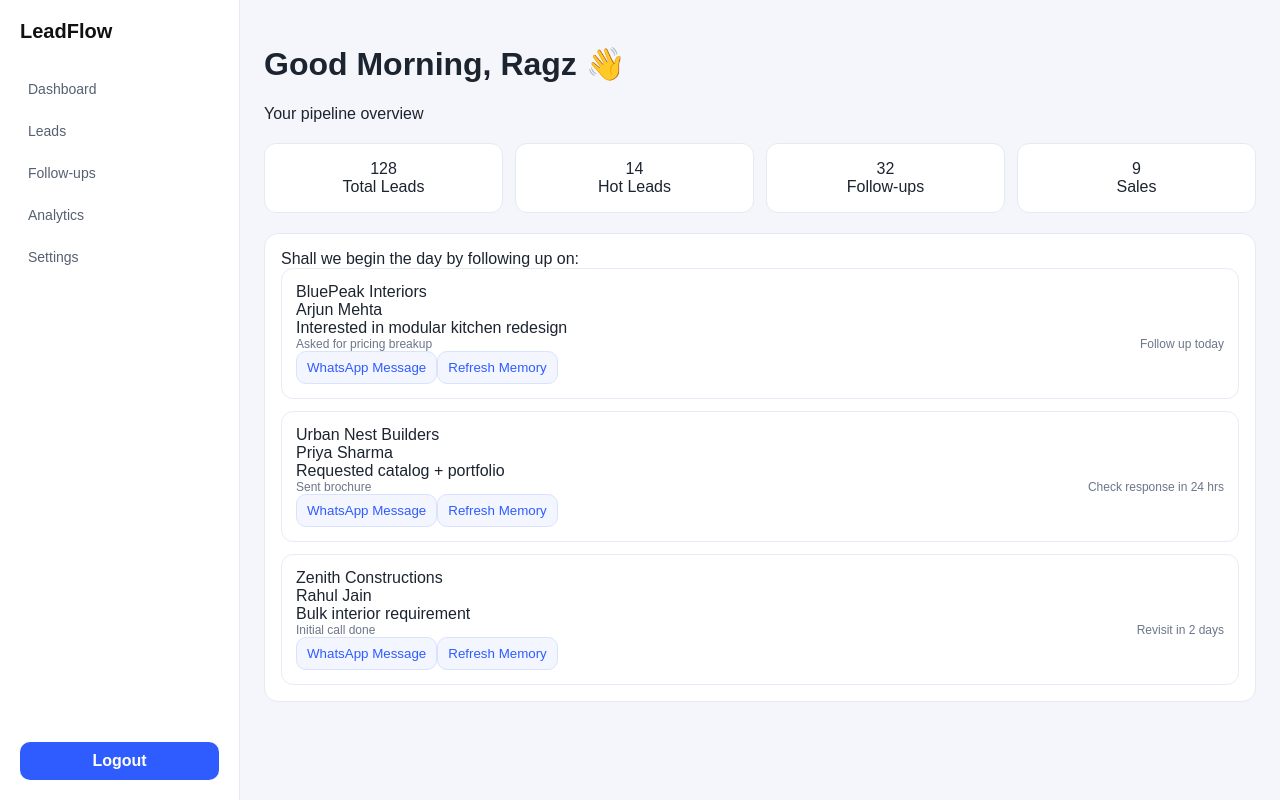
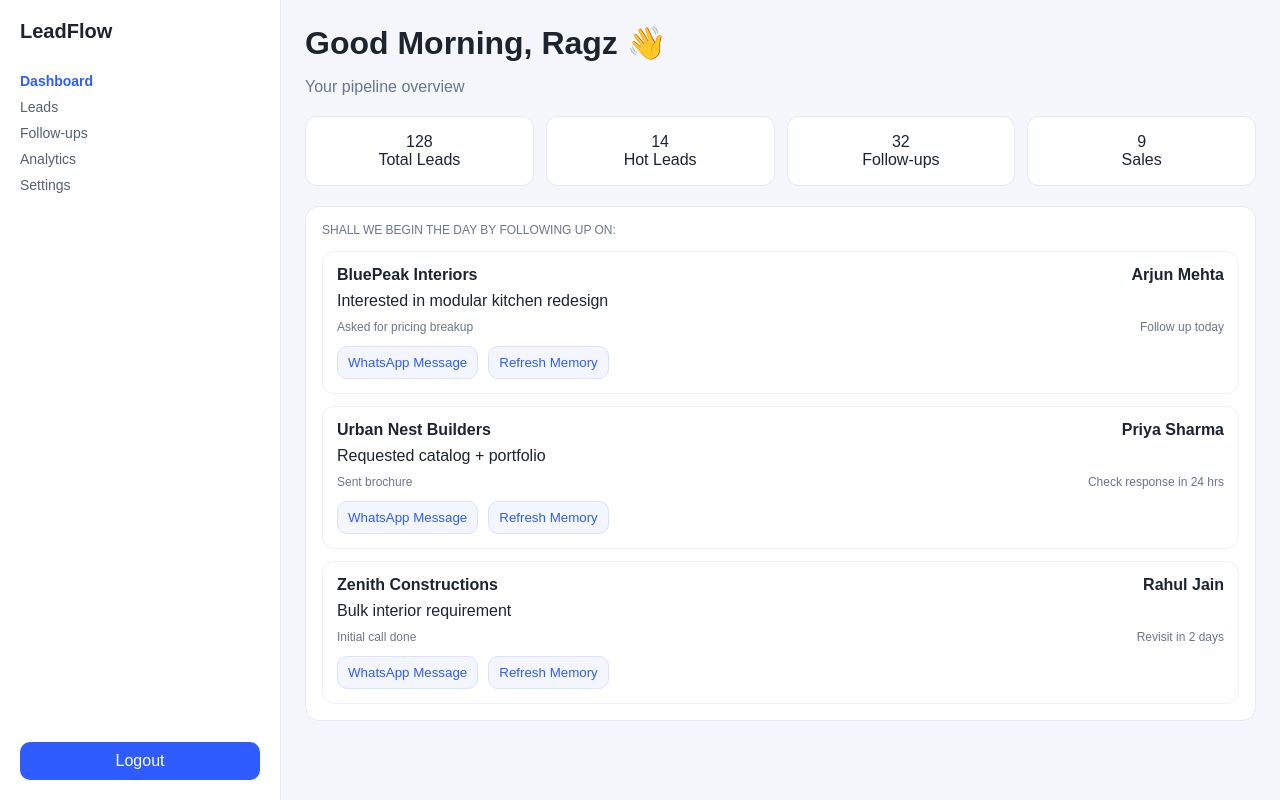
Before and after one commit to stirr3dz3phyr-ship-it/LeadFlow-WarMachine, a React (Vite) app: page / in a window 1280 px wide. Built offline with nearby package versions, Linux system fonts and the light colour scheme.

Commit message:
Update styles.css

```diff
--- a/src/styles.css
+++ b/src/styles.css
@@ -1,68 +1,70 @@
-* {
-  box-sizing: border-box;
-}
-
 body {
   margin: 0;
-  font-family: Arial, sans-serif !important;
-  background: #f4f6fb !important;
+  font-family: Arial, sans-serif;
+  background: #f4f6fb;
   color: #1c2430;
 }
 
-/* APP LAYOUT */
+/* LAYOUT */
 .app {
-  display: flex !important;
+  display: flex;
   min-height: 100vh;
-  background: #f4f6fb !important;
 }
 
 /* SIDEBAR */
 .sidebar {
   width: 240px;
-  background: #ffffff !important;
+  background: #ffffff;
   border-right: 1px solid #e5e9f2;
   padding: 20px;
   display: flex;
   flex-direction: column;
-  height: 100vh;
 }
 
-/* LOGO */
 .logo {
   font-size: 20px;
   font-weight: 700;
   margin-bottom: 30px;
-  color: #111 !important;
 }
 
-/* NAV */
 .nav {
   display: flex;
   flex-direction: column;
   gap: 10px;
+  flex: 1;
 }
 
 .nav-item {
   font-size: 14px;
-  color: #556070 !important;
-  padding: 8px;
-  border-radius: 8px;
+  color: #556070;
+}
+
+.nav-item.active {
+  color: #2f5cff;
+  font-weight: 600;
+}
+
+.logout {
+  margin-top: auto;
+  padding: 10px;
+  background: #2f5cff;
+  color: white;
+  text-align: center;
+  border-radius: 10px;
 }
 
 /* MAIN */
 .main {
   flex: 1;
   padding: 24px;
-  background: #f4f6fb !important;
 }
 
-/* HERO */
-.hero h1 {
+/* HEADER */
+.header h1 {
   margin: 0;
-  font-size: 24px;
 }
 
-.hero p {
+.header p {
   color: #6b768a;
 }
 
@@ -75,22 +77,29 @@ body {
 }
 
 .kpi-card {
-  background: #ffffff !important;
+  background: #ffffff;
   border: 1px solid #e5e9f2;
+  padding: 16px;
   border-radius: 12px;
-  padding: 16px;
   text-align: center;
 }
 
 /* WORKSPACE */
 .workspace {
-  background: #ffffff !important;
+  background: #ffffff;
   border: 1px solid #e5e9f2;
+  padding: 16px;
   border-radius: 14px;
-  padding: 16px;
 }
 
-/* FOLLOWUPS */
+.workspace-title {
+  font-size: 12px;
+  text-transform: uppercase;
+  color: #6b768a;
+  margin-bottom: 14px;
+}
+
+/* FOLLOW UPS */
 .followup-list {
   display: flex;
   flex-direction: column;
@@ -98,38 +107,39 @@ body {
 }
 
 .lead-card {
-  background: #ffffff !important;
-  border: 1px solid #e6ebf5;
+  border: 1px solid #eef1f7;
+  padding: 14px;
   border-radius: 12px;
-  padding: 14px;
-  display: block;
 }
 
-/* TEXT */
+.lead-top {
+  display: flex;
+  justify-content: space-between;
+  font-weight: 600;
+}
+
+.note {
+  margin-top: 8px;
+}
+
 .meta {
+  margin-top: 10px;
   display: flex;
   justify-content: space-between;
   font-size: 12px;
   color: #6b768a;
 }
 
-/* BUTTONS */
+.actions {
+  margin-top: 12px;
+  display: flex;
+  gap: 10px;
+}
+
 button {
-  background: #f3f6ff !important;
+  background: #f3f6ff;
   border: 1px solid #d9e2ff;
   color: #2f5cff;
   padding: 8px 10px;
   border-radius: 10px;
-  cursor: pointer;
 }
-
-/* LOGOUT FIX */
-.logout {
-  margin-top: auto;
-  padding: 10px;
-  border-radius: 10px;
-  background: #2f5cff !important;
-  color: white !important;
-  text-align: center;
-  font-weight: 600;
-}
```
